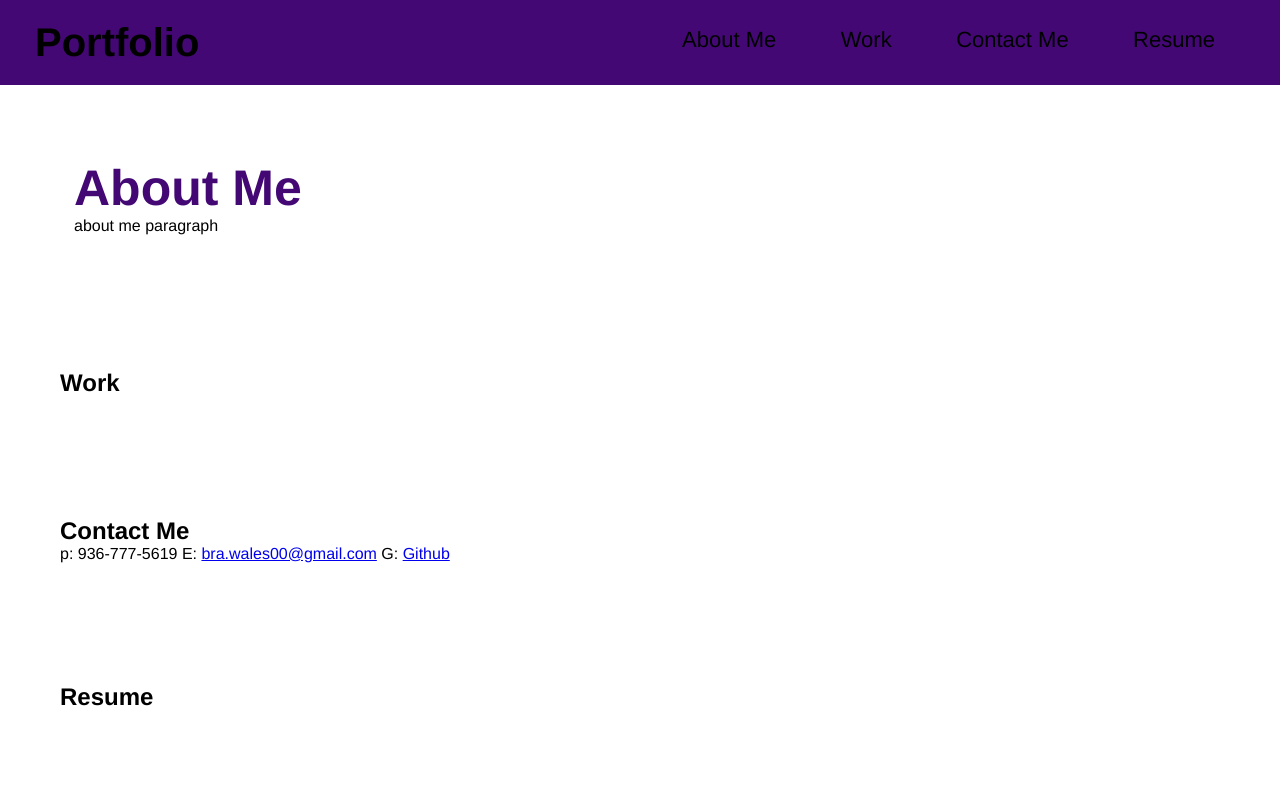
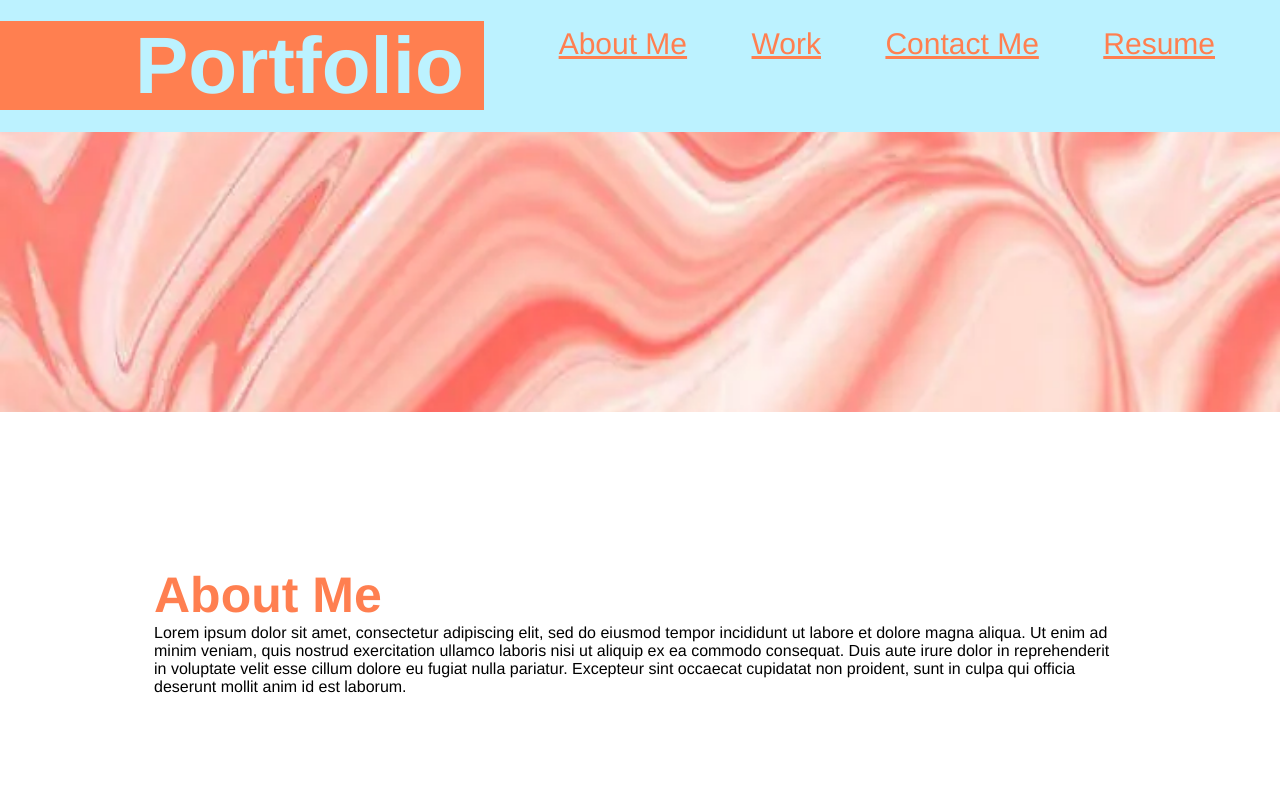
Before and after one commit to BradenWales0/Portfolio, a plain HTML site: page index.html in a window 1280 px wide. Shown: the top 800 px of the page. Drawn offline with Linux system fonts and the light colour scheme.

Commit message:
styling the header

```diff
--- a/index.html
+++ b/index.html
@@ -32,10 +32,12 @@
     </header>
 </body>
 
+<section class="background">
+</section>
 <section class="about-me">
     <h2> About Me </h2>
     <p>
-        about me paragraph
+        Lorem ipsum dolor sit amet, consectetur adipiscing elit, sed do eiusmod tempor incididunt ut labore et dolore magna aliqua. Ut enim ad minim veniam, quis nostrud exercitation ullamco laboris nisi ut aliquip ex ea commodo consequat. Duis aute irure dolor in reprehenderit in voluptate velit esse cillum dolore eu fugiat nulla pariatur. Excepteur sint occaecat cupidatat non proident, sunt in culpa qui officia deserunt mollit anim id est laborum.
     </p>
 </section>
 
@@ -46,9 +48,9 @@
 
 <section class="contact-me">
     <h2> Contact Me</h2>
-    p: 936-777-5619
-    E: <a href="bra.wales00@gmail.com">bra.wales00@gmail.com</a>
-    G: <a href="https://github.com/BradenWales0">Github</a>
+     936-777-5619
+     <a href="bra.wales00@gmail.com">bra.wales00@gmail.com</a>
+     <a href="https://github.com/BradenWales0">Github</a>
 
 </section>
 
--- a/style.css
+++ b/style.css
@@ -1,57 +1,81 @@
 * {
-    margin: 0;
-    padding: 0;
-    box-sizing: border-box;
+    margin: 0 ;
+    padding: 0 ;
+    box-sizing: border-box ;
   }
 
   body {
-    color: black;
-    font-family: Helvetica, Arial, sans-serif;
+    color: black ;
+    font-family: Helvetica, Arial, sans-serif ;
   }
 
   header {
-    padding: 20px 35px;
-    background-color: #430874;
+    padding: 20px 35px ;
+    background-color: rgb(188, 242, 255) ;
   }
 
   header h1 {
-    font-weight: bold;
-    font-size: 40px;
-    color: black;
-    margin: 0;
-    display: inline;
+    font-weight: bold ;
+    color:rgb(188, 242, 255) ;
+    font-size: 80px ;
+    color: rgb(188, 242, 255) ;
+    margin: -40px ;
+    display: inline ;
+    background-color: coral ;
+    padding-right: 20px ;
+    padding-left: 140px ;
   }
 
-  header a {
-    text-decoration: none;
-    color: black;
+  header li {
+    text-decoration: none ;
+    color: coral ;
   }
 
   header nav {
-    float: right;
-    margin: 7px 0;
+    float: right ;
+    margin: 7px 0 ;
   }
 
   header nav ul li {
-    display: inline;
+    display: inline ;
   }
 
   header nav ul li a {
-    margin: 0 30px;
-    font-weight: lighter;
-    font-size: 22px;
+    margin: 0 30px ;
+    font-weight: lighter ;
+    font-size: 30px ;
+    color: coral ;
   }
 
   section {
-    padding: 60px;
+    padding: 140px ;
   }
 
-.about-me {
-   margin: 14px
+  .background {
+    background-image: url('images/background2.webp');
+    height: 200px;
+    background-size: cover;
+    background-position: center;
+    position: relative;
+  }
+
+
+  .about-me {
+   margin: 14px ;
 }
 
-.about-me h2 {
+ h2 {
     text-align: left ;
-    color:#430874 ;
-    font-size: 50px;
+    color: coral ;
+    font-size: 50px ;
+    float: left ;
 }
+
+.about-me p {
+    float: right ;
+}
+
+.contact-me a {
+  font-size: 40px ;
+  margin: 20px ;
+}
```
Also changed, not shown: images/Background.jpg (added), images/background2.webp (added).
